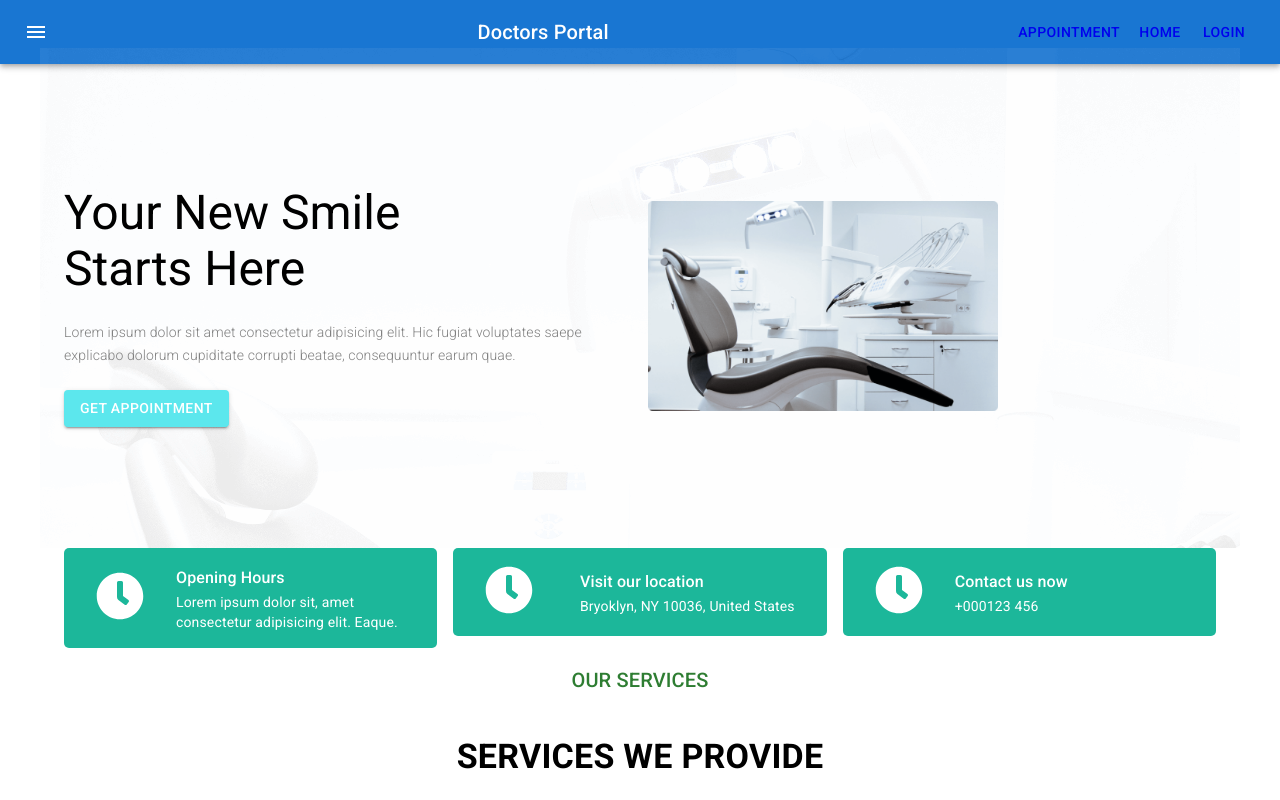
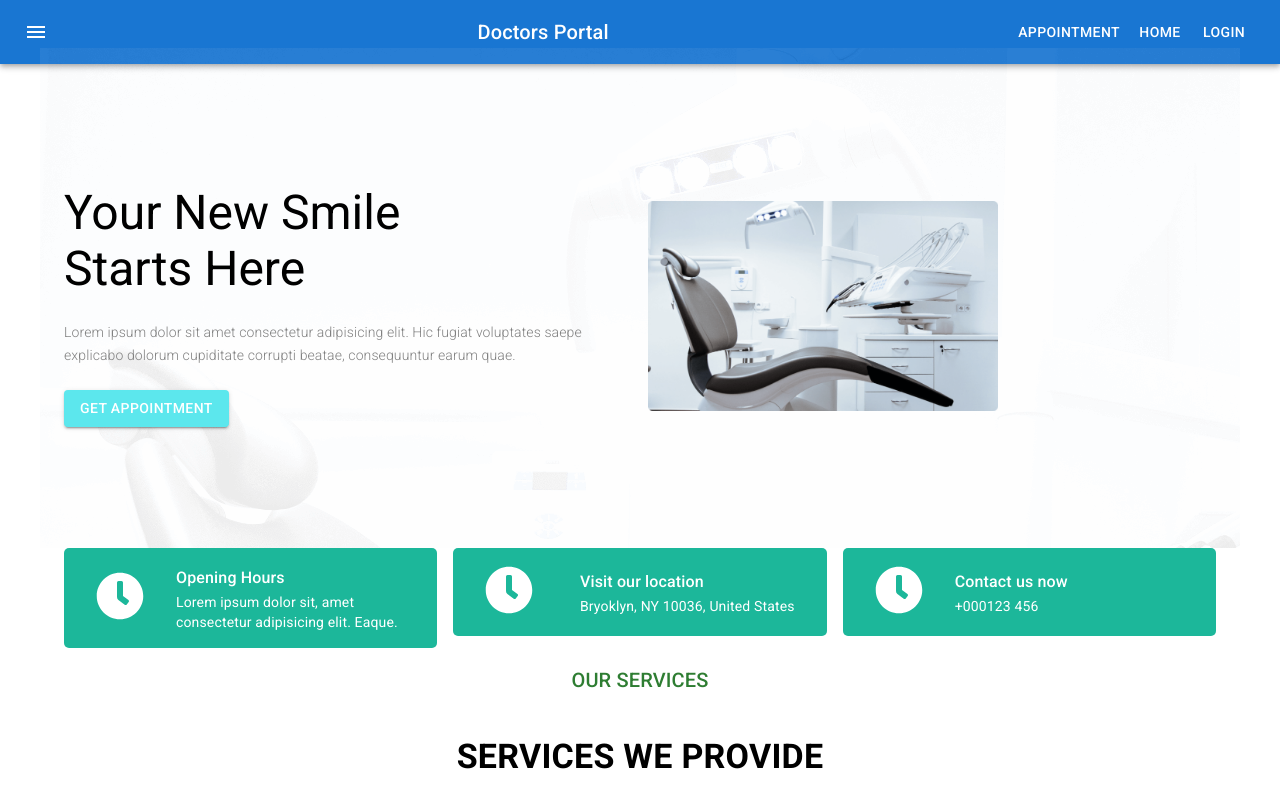
Before and after one commit to DebabrataSaha-570/Doctors-Portal-Client-notComplete, a React (Create React App) app: page / in a window 1280 px wide. Shown: the top 800 px of the page. Built offline with nearby package versions, Linux system fonts and the light colour scheme; no server answers.

Commit message:
seted use auth hook in the register page and set loader

```diff
--- a/src/Pages/Login/Register/Register.js
+++ b/src/Pages/Login/Register/Register.js
@@ -1,15 +1,22 @@
 import React, { useState } from 'react';
 import { Container, Grid, Typography, Button } from '@mui/material';
+
+import PropTypes from 'prop-types';
+import CircularProgress from '@mui/material/CircularProgress';
+import Box from '@mui/material/Box';
+
 
 import Navigation from '../../Shared/Navigation/Navigation';
 import login from '../../../images/login.png'
 import TextField from '@mui/material/TextField';
 import { NavLink } from 'react-router-dom';
-
-const Register = () => {
-    const [loginData, setLoginData] = useState({})
+import useAuth from '../../../hooks/useAuth';
 
 
+
+const Register = (props) => {
+    const [loginData, setLoginData] = useState({})
+    const { registerUser, isLoading } = useAuth()
 
     const handleOnChange = (e) => {
         const field = e.target.name
@@ -29,8 +36,7 @@ const Register = () => {
             alert('Your password did not match')
             return
         }
-        console.log(loginData)
-        alert("Hello")
+        registerUser(loginData.email, loginData.password)
 
     }
     return (
@@ -39,7 +45,7 @@ const Register = () => {
                 <Grid container spacing={2}>
                     <Grid sx={{ mt: 8 }} item xs={12} md={6} >
                         <Typography variant="body1" gutterBottom >Register</Typography>
-                        <form onSubmit={handleLoginSubmit}>
+                        {!isLoading && <form onSubmit={handleLoginSubmit}>
                             <TextField
                                 sx={{ width: '75%', m: 1 }}
                                 id="standard-basic"
@@ -69,11 +75,14 @@ const Register = () => {
                                 variant="standard"
                             />
 
-                            <Button sx={{ width: '75%', m: 1 }} type="submit" variant="contained"> Login </Button>
+                            <Button sx={{ width: '75%', m: 1 }} type="submit" variant="contained"> Register </Button>
                             <NavLink style={{ textDecoration: 'none' }} to="/login">
                                 <Button variant="text">Already Registered ? Please Login</Button>
                             </NavLink>
-                        </form>
+                        </form>}
+                        {isLoading &&
+                            <CircularProgress />
+                        }
                     </Grid>
                     <Grid item xs={4} md={6}>
                         <img style={{ width: '100%' }} src={login} alt="" />
--- a/src/Pages/Shared/Navigation/Navigation.js
+++ b/src/Pages/Shared/Navigation/Navigation.js
@@ -7,8 +7,10 @@ import Button from '@mui/material/Button';
 import IconButton from '@mui/material/IconButton';
 import MenuIcon from '@mui/icons-material/Menu';
 import { Link, NavLink } from 'react-router-dom';
+import useAuth from '../../../hooks/useAuth'
 
 const Navigation = () => {
+    const { user, logOut } = useAuth()
     return (
         <Box sx={{ flexGrow: 1 }}>
             <AppBar position="static">
@@ -27,15 +29,20 @@ const Navigation = () => {
                         Doctors Portal
                     </Typography>
 
-                    <Link to="/appointment">
+                    <Link style={{ textDecoration: 'none', color: 'white' }} to="/appointment">
                         <Button color="inherit">Appointment</Button>
                     </Link>
-                    <Link to="/home">
+                    <Link style={{ textDecoration: 'none', color: 'white' }} to="/home">
                         <Button color="inherit">Home</Button>
                     </Link>
-                    <NavLink to="/login">
-                        <Button color="inherit">Login</Button>
-                    </NavLink>
+                    {user?.email ?
+                        <Button style={{ textDecoration: 'none', color: 'white' }} onClick={logOut} color="inherit">Logout</Button>
+
+                        :
+                        <NavLink style={{ textDecoration: 'none', color: 'white' }} to="/login">
+                            <Button color="inherit">Login</Button>
+                        </NavLink>
+                    }
                 </Toolbar>
             </AppBar>
         </Box>
--- a/src/hooks/useFirebase.js
+++ b/src/hooks/useFirebase.js
@@ -7,32 +7,41 @@ import { getAuth, createUserWithEmailAndPassword, onAuthStateChanged, signOut, s
 initializeFirebase()
 const useFirebase = () => {
     const [user, setUser] = useState({})
+    const [isLoading, setIsLoading] = useState(false)
+
     const auth = getAuth()
 
     const registerUser = (email, password) => {
+        setIsLoading(true)
         createUserWithEmailAndPassword(auth, email, password)
             .then((userCredential) => {
                 // Signed in
                 const user = userCredential.user;
-                // ...
+                console.log(user)
             })
             .catch((error) => {
                 const errorCode = error.code;
                 const errorMessage = error.message;
-                // ..
-            });
+                console.log(errorCode, errorMessage)
+            })
+            .finally(() => setIsLoading(false));
     }
     const loginUser = (auth, email, password) => {
+        setIsLoading(true)
         signInWithEmailAndPassword(auth, email, password)
             .then((userCredential) => {
                 // Signed in
                 const user = userCredential.user;
                 setUser(user)
+                console.log(user)
             })
             .catch((error) => {
                 const errorCode = error.code;
                 const errorMessage = error.message;
-            });
+                console.log(errorCode, errorMessage)
+
+            })
+            .finally(() => setIsLoading(false));
 
     }
 
@@ -46,16 +55,19 @@ const useFirebase = () => {
             } else {
                 setUser({})
             }
+            setIsLoading(false)
         });
         return () => unsubscribe;
     }, [])
 
     const logOut = () => {
+        setIsLoading(true)
         signOut(auth).then(() => {
             // Sign-out successful.
         }).catch((error) => {
             // An error happened.
-        });
+        })
+            .finally(() => setIsLoading(false));
     }
 
     return {
@@ -63,7 +75,8 @@ const useFirebase = () => {
         setUser,
         registerUser,
         logOut,
-        loginUser
+        loginUser,
+        isLoading
     }
 }
 
```
